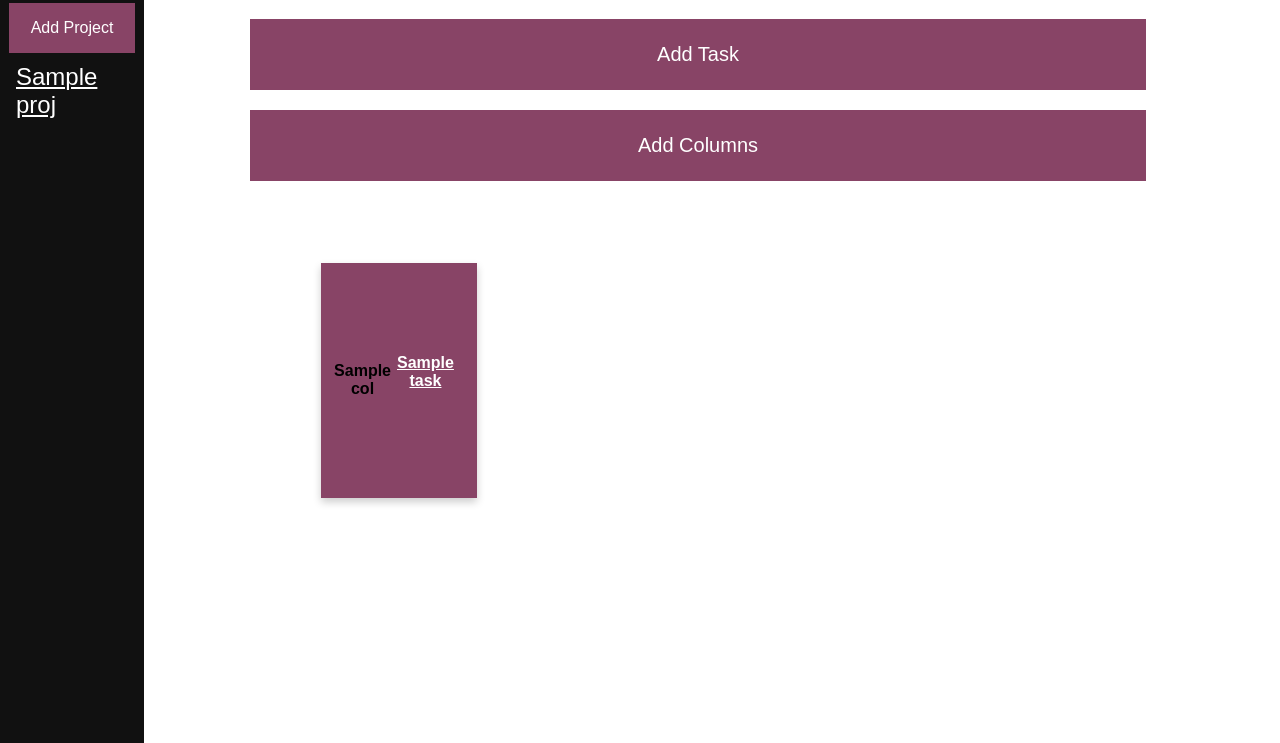
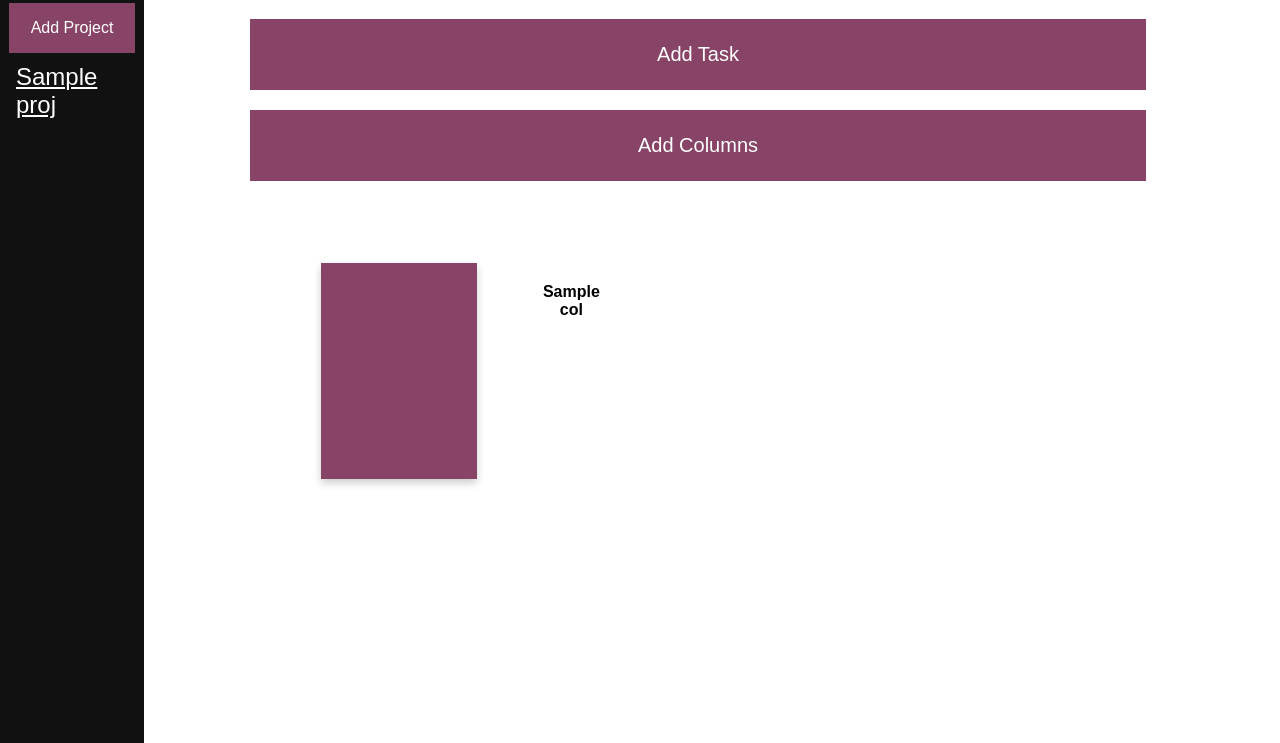
Before and after one commit to droptable461/Project-Project-Management, a Flask app: template Website/templates/myproj.html in a window 1280 px wide. Shown: the part 57-800 px from the top of the page. Run offline with Flask 2, Linux system fonts and the light colour scheme; the template is opened without the code that fills it: most values are stand-ins (such as "Sample title", 1, 10 or a date in 2020).

Commit message:
-c "updating"

```diff
--- a/Website/templates/myproj.html
+++ b/Website/templates/myproj.html
@@ -317,29 +317,40 @@ p {
 	margin: 13px 10px 4px 6px;
 }
 
+h4 {
+	text-align:center;
+	display: flex;
+	flex-direction: column;
+	margin: -58px 11px 13px 417px;
+}
+
 li {
 	background-color: rgba(0,0,0);
 	background-color: rgba(0,0,0,0.4);
-
 	text-align: center;
 	color: white;
 	font-size: 11px;
 }
 
 a.class1 {
-
 	color: white;
 
 }
 
 a.class2 {
-
 	color: white;
 	font-size: 23
 	text-align:center;
-
+	margin: 12px 11px 12px -4px;
 }
 
+.task1 {
+	color: black;
+	text align: center;
+	width: 150px;
+	display: flex;
+	flex-direction: column;
+}
 
 </style>
 
@@ -352,6 +363,7 @@ a.class2 {
 	<a href="/timeline">Timeline</a>
 	<a href="/howto">How To Use</a>
 	<a href="/logout">Log Out</a>
+
 </div>
 
 <div class="sidenav">
@@ -542,12 +554,10 @@ a.class2 {
 
 						{% for task in tasks %}
 
-						<p>
+						<div class="task1">
 							<a href="{{ task | safe }}" class="class2" >{{ task | safe }}</a>
-
-						</p>
+						</div>
 						{% endfor %}
-
 
 				</script>
 					</div>
```
